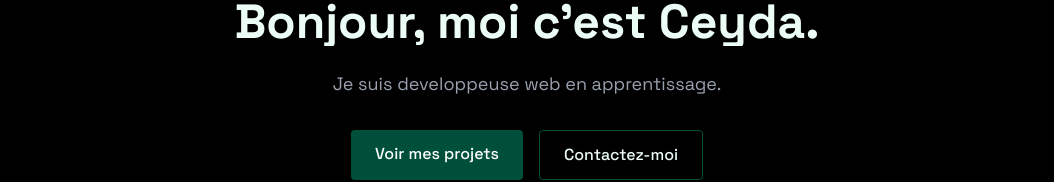
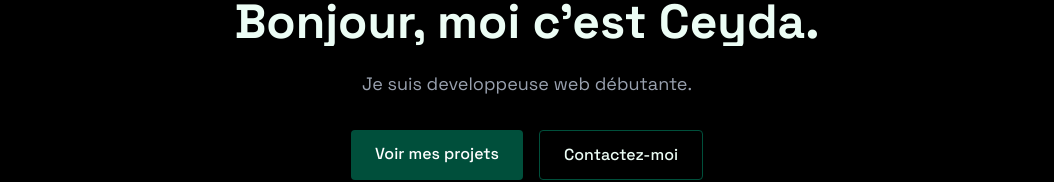
Before and after one commit to CeydaCalik/Portfolio, a React (Vite) app: page / in a window 1280 px wide. Shown: the part 311-493 px from the top of the page, without its empty margins (113-1167 px from the left). Built offline with nearby package versions, Linux system fonts and the light colour scheme; a web font is replaced by a local one.

Commit message:
text changes

```diff
--- a/src/components/sections/About.jsx
+++ b/src/components/sections/About.jsx
@@ -33,7 +33,7 @@ export const About = () => {
                 </h2>
 
                 <div className="rounded-xl p-8 border-white/10 border">
-                    <p className="text-grey-300 mb-6 ">Je suis actuellement en formation chez Interface3.<br/>
+                    <p className="text-grey-300 mb-6 ">Je suis actuellement en formation chez Interface3.<br/><br/>
                  Je suis à la recherche d’un stage afin de développer mes compétences et acquérir une expérience professionnelle concrète. </p>
 
                     <div className="grid grid-cols-1 md:grid-cols-2 gap-6  ">
--- a/src/components/sections/Home.jsx
+++ b/src/components/sections/Home.jsx
@@ -9,7 +9,7 @@ export const Home = () => {
 
             <p className="text-gray-400 text-lg  mb-8 max-w-lg mx-auto">
 
-               Je suis developpeuse web en apprentissage.
+               Je suis developpeuse web débutante.
             </p>
 
             <div className="flex justify-center space-x-4">
```
